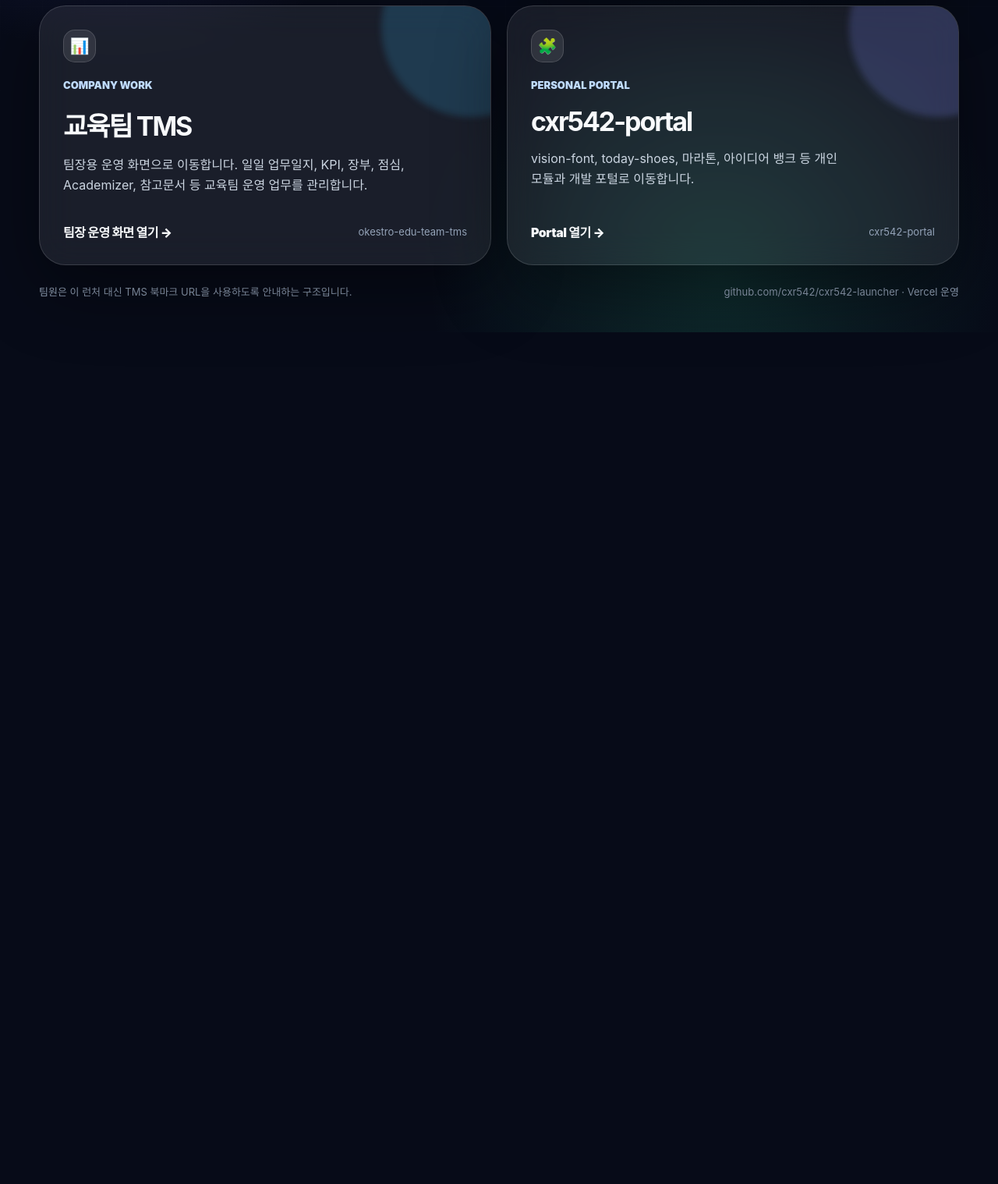
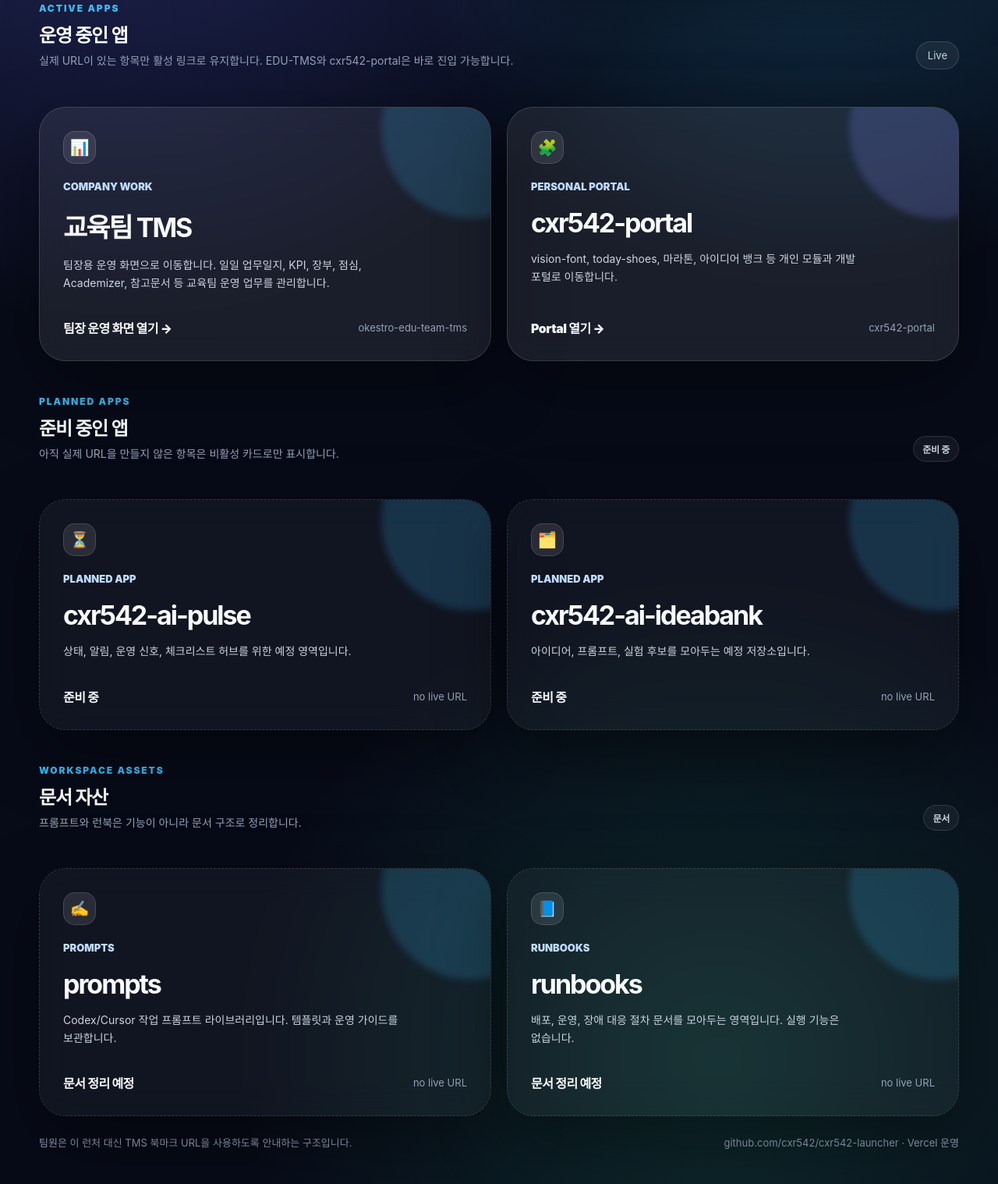
Before and after one commit to cxr542/cxr542-launcher, a website: page index.html in a window 1280 px wide. Shown: the part 478-1996 px from the top of the page at 78% size. Before the commit the page ends 904 px from the top, so only its background shows below. Drawn offline with Linux system fonts and the light colour scheme.

Commit message:
Structure AI workspace launcher

```diff
--- a/index.html
+++ b/index.html
@@ -209,6 +209,40 @@
       margin-top: 48px;
     }
 
+    .section {
+      margin-top: 44px;
+    }
+
+    .section-head {
+      display: flex;
+      justify-content: space-between;
+      align-items: end;
+      gap: 16px;
+      margin-bottom: 18px;
+    }
+
+    .section-kicker {
+      color: var(--blue);
+      font-size: 12px;
+      font-weight: 900;
+      letter-spacing: 0.16em;
+      text-transform: uppercase;
+      margin-bottom: 8px;
+    }
+
+    .section h2 {
+      margin: 0;
+      font-size: 24px;
+      letter-spacing: -0.05em;
+    }
+
+    .section p {
+      margin: 6px 0 0;
+      color: var(--muted);
+      line-height: 1.55;
+      font-size: 14px;
+    }
+
     .card {
       min-height: 276px;
       position: relative;
@@ -225,6 +259,12 @@
       box-shadow: var(--shadow);
       backdrop-filter: blur(22px);
       transition: transform .18s ease, border-color .18s ease, background .18s ease;
+    }
+
+    .card.card-disabled {
+      cursor: default;
+      background: rgba(255, 255, 255, 0.045);
+      border-style: dashed;
     }
 
     .card::after {
@@ -247,6 +287,12 @@
       transform: translateY(-7px);
       background: var(--panel-strong);
       border-color: rgba(125, 211, 252, 0.5);
+    }
+
+    .card.card-disabled:hover {
+      transform: none;
+      background: rgba(255, 255, 255, 0.045);
+      border-color: var(--line);
     }
 
     .card:focus-visible {
@@ -310,6 +356,21 @@
       font-size: 13px;
     }
 
+    .status-chip {
+      display: inline-flex;
+      align-items: center;
+      gap: 7px;
+      padding: 7px 11px;
+      border-radius: 999px;
+      border: 1px solid rgba(255,255,255,0.12);
+      color: var(--soft);
+      font-size: 12px;
+      font-weight: 800;
+      letter-spacing: -0.02em;
+      background: rgba(255,255,255,0.05);
+      width: fit-content;
+    }
+
     .footer {
       margin-top: 24px;
       display: flex;
@@ -328,6 +389,7 @@
       .cards { grid-template-columns: 1fr; margin-top: 28px; }
       .footer { flex-direction: column; }
       .status-board { order: -1; }
+      .section-head { flex-direction: column; align-items: flex-start; }
     }
 
     @media (max-width: 520px) {
@@ -378,7 +440,17 @@
       </aside>
     </section>
 
-    <section class="cards" aria-label="앱 바로가기">
+    <section class="section" aria-label="활성 앱">
+      <div class="section-head">
+        <div>
+          <div class="section-kicker">Active Apps</div>
+          <h2>운영 중인 앱</h2>
+          <p>실제 URL이 있는 항목만 활성 링크로 유지합니다. EDU-TMS와 cxr542-portal은 바로 진입 가능합니다.</p>
+        </div>
+        <span class="pill">Live</span>
+      </div>
+
+      <div class="cards">
       <a class="card tms" href="https://okestro-edu-team-tms.vercel.app/?mode=edit&access=leader" target="_blank" rel="noopener noreferrer">
         <div class="card-top">
           <div class="icon">📊</div>
@@ -404,6 +476,85 @@
           <span class="mini-url">cxr542-portal</span>
         </div>
       </a>
+      </div>
+    </section>
+
+    <section class="section" aria-label="예정 앱">
+      <div class="section-head">
+        <div>
+          <div class="section-kicker">Planned Apps</div>
+          <h2>준비 중인 앱</h2>
+          <p>아직 실제 URL을 만들지 않은 항목은 비활성 카드로만 표시합니다.</p>
+        </div>
+        <span class="status-chip">준비 중</span>
+      </div>
+
+      <div class="cards">
+        <div class="card card-disabled" aria-disabled="true">
+          <div class="card-top">
+            <div class="icon">⏳</div>
+            <div class="card-label">PLANNED APP</div>
+            <h2>cxr542-ai-pulse</h2>
+            <p>상태, 알림, 운영 신호, 체크리스트 허브를 위한 예정 영역입니다.</p>
+          </div>
+          <div class="card-bottom">
+            <span class="open">준비 중</span>
+            <span class="mini-url">no live URL</span>
+          </div>
+        </div>
+
+        <div class="card card-disabled" aria-disabled="true">
+          <div class="card-top">
+            <div class="icon">🗂️</div>
+            <div class="card-label">PLANNED APP</div>
+            <h2>cxr542-ai-ideabank</h2>
+            <p>아이디어, 프롬프트, 실험 후보를 모아두는 예정 저장소입니다.</p>
+          </div>
+          <div class="card-bottom">
+            <span class="open">준비 중</span>
+            <span class="mini-url">no live URL</span>
+          </div>
+        </div>
+      </div>
+    </section>
+
+    <section class="section" aria-label="workspace assets">
+      <div class="section-head">
+        <div>
+          <div class="section-kicker">Workspace Assets</div>
+          <h2>문서 자산</h2>
+          <p>프롬프트와 런북은 기능이 아니라 문서 구조로 정리합니다.</p>
+        </div>
+        <span class="status-chip">문서</span>
+      </div>
+
+      <div class="cards">
+        <div class="card card-disabled" aria-disabled="true">
+          <div class="card-top">
+            <div class="icon">✍️</div>
+            <div class="card-label">PROMPTS</div>
+            <h2>prompts</h2>
+            <p>Codex/Cursor 작업 프롬프트 라이브러리입니다. 템플릿과 운영 가이드를 보관합니다.</p>
+          </div>
+          <div class="card-bottom">
+            <span class="open">문서 정리 예정</span>
+            <span class="mini-url">no live URL</span>
+          </div>
+        </div>
+
+        <div class="card card-disabled" aria-disabled="true">
+          <div class="card-top">
+            <div class="icon">📘</div>
+            <div class="card-label">RUNBOOKS</div>
+            <h2>runbooks</h2>
+            <p>배포, 운영, 장애 대응 절차 문서를 모아두는 영역입니다. 실행 기능은 없습니다.</p>
+          </div>
+          <div class="card-bottom">
+            <span class="open">문서 정리 예정</span>
+            <span class="mini-url">no live URL</span>
+          </div>
+        </div>
+      </div>
     </section>
 
     <footer class="footer">
```
Also changed, not shown: README.md.
